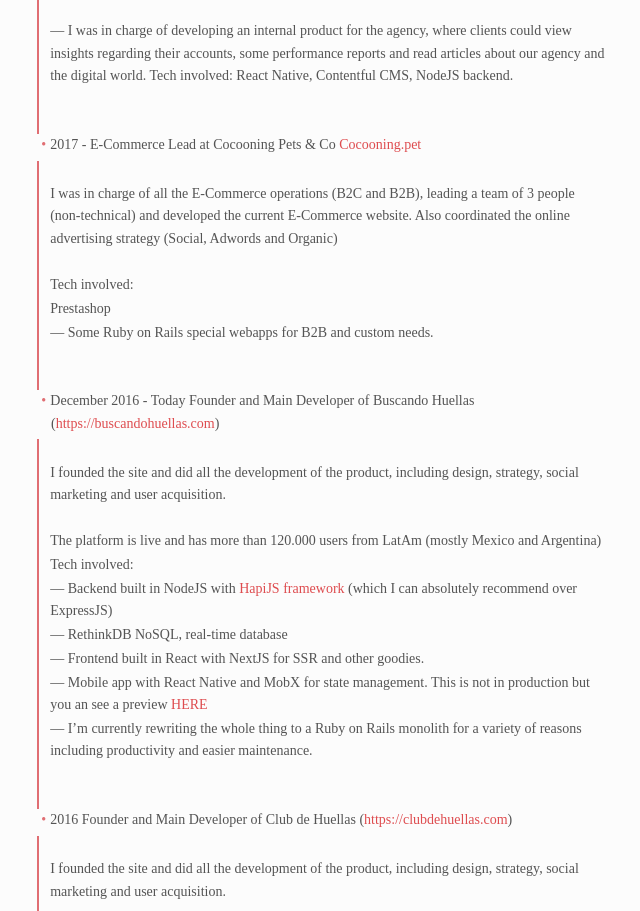
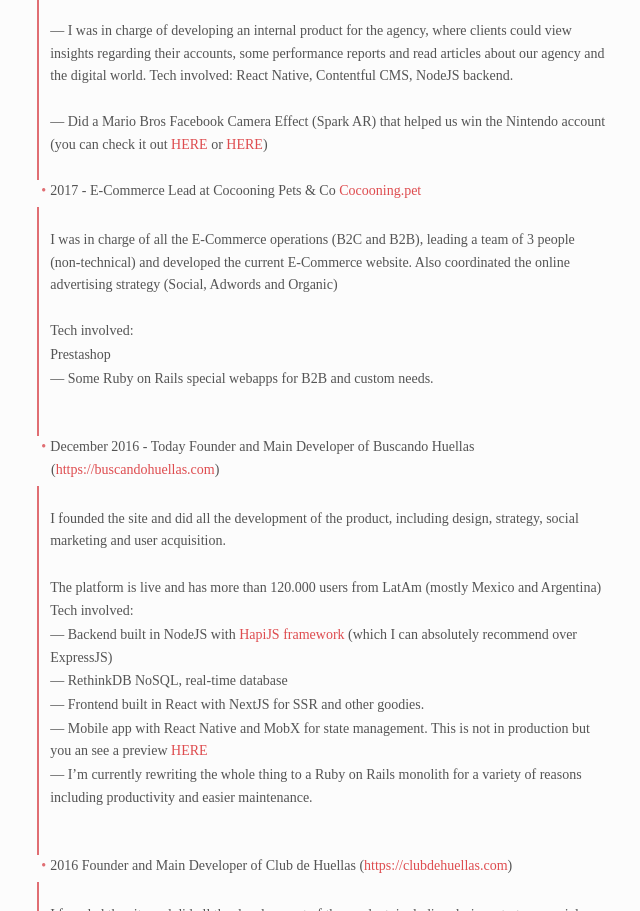
Before and after one commit to juanmiret/juanmiret.github.io, a plain HTML site: page index.html in a window 1280 px wide. Shown: the part 2132-3043 px from the top of the page, without its empty margins (311-951 px from the left). Drawn offline with Linux system fonts and the light colour scheme.

Commit message:
added mario bros effect

```diff
--- a/index.html
+++ b/index.html
@@ -5,7 +5,7 @@
         <meta charset="utf-8" />
         <meta name="viewport" content="width=device-width, initial-scale=1">
         <meta name="created" content="2019-02-04T10:45:09-0300"/>
-        <meta name="modified" content="2019-02-06T01:55:37-0300"/>
+        <meta name="modified" content="2019-02-06T11:18:06-0300"/>
         <meta name="tags" content=""/>
         <meta name="last device" content="MacBook Pro de Juan"/>
     </head>
@@ -82,6 +82,7 @@
 <br>
 <p>— I was in charge of developing an internal product for the agency, where clients could view insights regarding their accounts, some performance reports and read articles about our agency and the digital world. <u>Tech involved</u>: React Native, Contentful CMS, NodeJS backend.</p>
 <br>
+<p>— Did a Mario Bros Facebook Camera Effect (Spark AR) that helped us win the Nintendo account (you can check it out <a href="https://www.facebook.com/fbcameraeffects/testit/330230504182936/ZTNhYWEwOWEyNmY3Yzc4YzkyMDk5MWMzM2JiNjQxYWI=/">HERE</a> or <a href="https://drive.google.com/open?id=1uXvc-2lcGnGY18mXLcrGEsN5Pi8fd2Y-">HERE</a>)</p>
 <br>
 </blockquote>
 <ul><li><u>2017</u> - <b>E-Commerce Lead at Cocooning Pets & Co</b>  <a href="https://cocooning.pet">Cocooning.pet</a>
```
